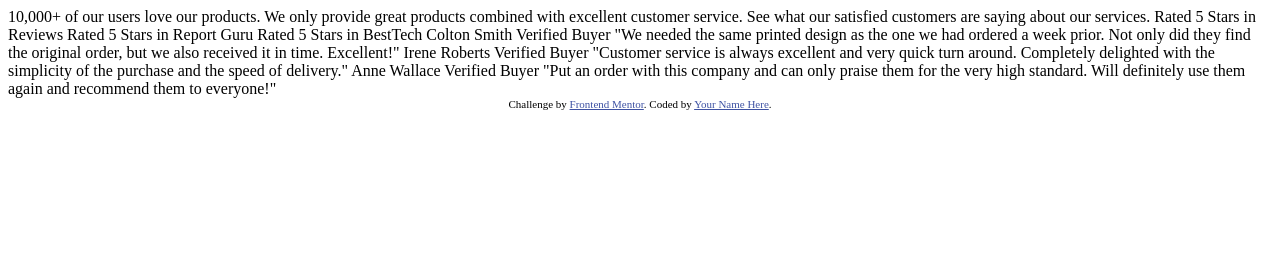
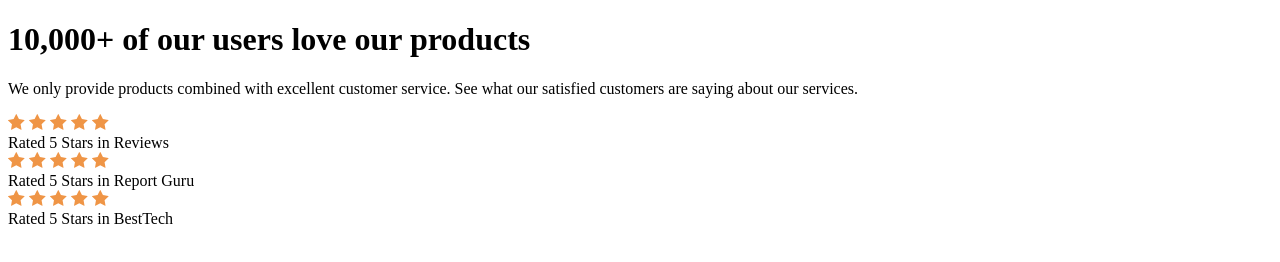
Before and after one commit to LesleyWesley/social-proof-section, a plain HTML site: page index.html in a window 1280 px wide. Drawn offline with Linux system fonts and the light colour scheme.

Commit message:
Added html for top section

```diff
--- a/index.html
+++ b/index.html
@@ -26,36 +26,55 @@
     </style>
   </head>
   <body>
-    10,000+ of our users love our products.
+    <main>
+        <div class="top">
+            <div class="top--text-section">
+                <h1>10,000+ of our users love our products</h1>
+                <p>We only provide products combined with excellent customer service. See what our satisfied customers are saying about our services.</p>
+            </div>
 
-    We only provide great products combined with excellent customer service.
-    See what our satisfied customers are saying about our services.
+            <div class="top--ratings-section">
+              <!--Ratings containers need to be 100% width of ratings-section. Each individual container then sets its own flex setting-->
+                <div class="rating-container reviews">
+                    <div class="rating">
+                        <div class="stars">
+                            <img src="./images/icon-star.svg" alt="" />
+                            <img src="./images/icon-star.svg" alt="" />
+                            <img src="./images/icon-star.svg" alt="" />
+                            <img src="./images/icon-star.svg" alt="" />
+                            <img src="./images/icon-star.svg" alt="" />
+                        </div>
+                        <span>Rated 5 Stars in Reviews</span>
+                    </div>
+                </div>
+                <div class="rating-container report-guru">
+                  <div class="rating">
+                      <div class="stars">
+                          <img src="./images/icon-star.svg" alt="" />
+                          <img src="./images/icon-star.svg" alt="" />
+                          <img src="./images/icon-star.svg" alt="" />
+                          <img src="./images/icon-star.svg" alt="" />
+                          <img src="./images/icon-star.svg" alt="" />
+                      </div>
+                      <span>Rated 5 Stars in Report Guru</span>
+                  </div>
+                </div>
+                <div class="rating-container besttech">
+                  <div class="rating">
+                      <div class="stars">
+                          <img src="./images/icon-star.svg" alt="" />
+                          <img src="./images/icon-star.svg" alt="" />
+                          <img src="./images/icon-star.svg" alt="" />
+                          <img src="./images/icon-star.svg" alt="" />
+                          <img src="./images/icon-star.svg" alt="" />
+                      </div>
+                      <span>Rated 5 Stars in BestTech</span>
+                  </div>
+            </div>
+        </div>
 
-    Rated 5 Stars in Reviews
-    Rated 5 Stars in Report Guru
-    Rated 5 Stars in BestTech
-
-    Colton Smith
-    Verified Buyer
-    "We needed the same printed design as the one we had ordered a week prior.
-    Not only did they find the original order, but we also received it in time.
-    Excellent!"
-
-    Irene Roberts
-    Verified Buyer
-    "Customer service is always excellent and very quick turn around. Completely
-    delighted with the simplicity of the purchase and the speed of delivery."
-
-    Anne Wallace
-    Verified Buyer
-    "Put an order with this company and can only praise them for the very high
-    standard. Will definitely use them again and recommend them to everyone!"
-
-    <div class="attribution">
-      Challenge by
-      <a href="https://www.frontendmentor.io?ref=challenge" target="_blank"
-        >Frontend Mentor</a
-      >. Coded by <a href="#">Your Name Here</a>.
-    </div>
+        <div class="testimonial-section">
+        <div>
+    </main>
   </body>
 </html>
```
